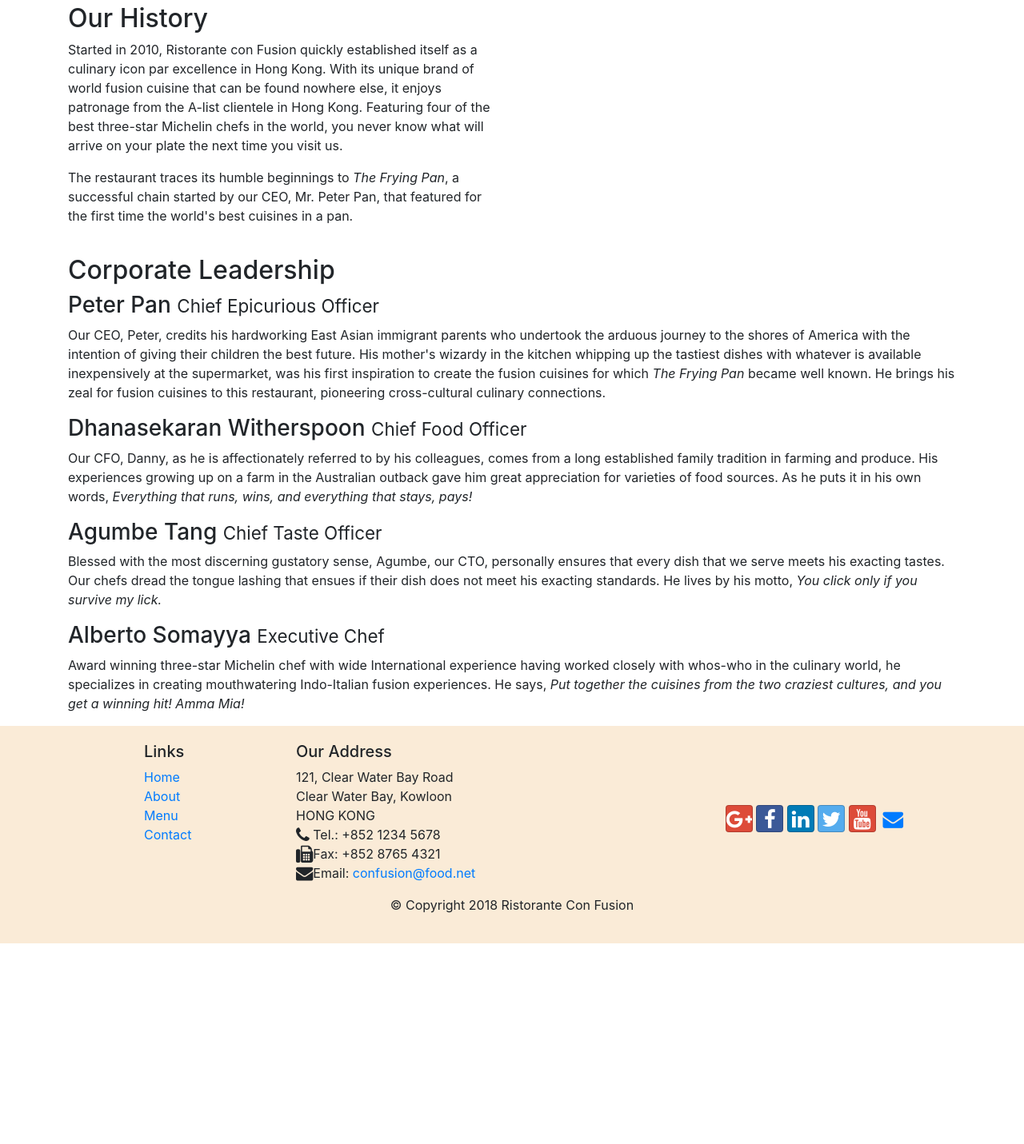
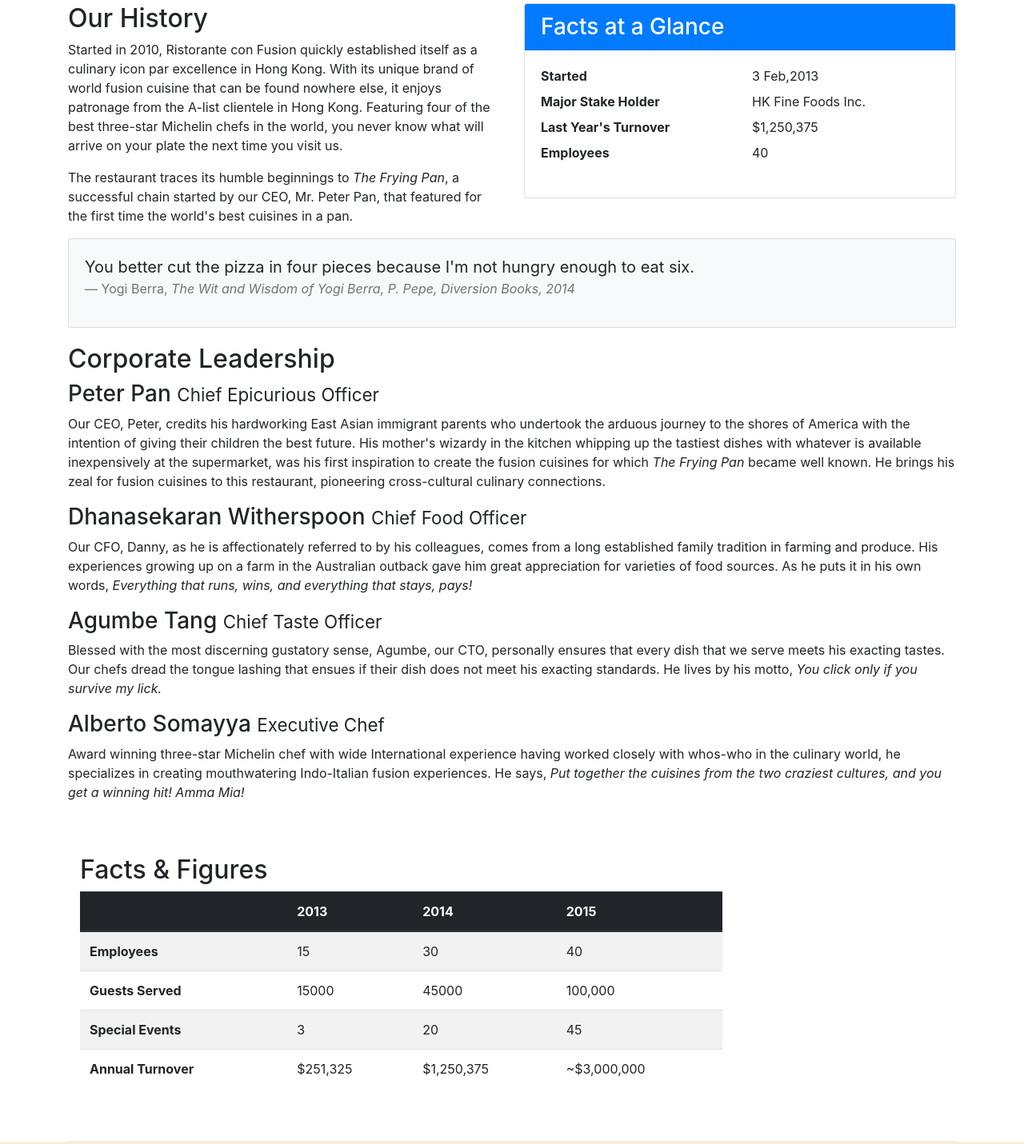
Before and after one commit to ankitkh97/learning-react, a website: page aboutus.html in a window 1280 px wide. Shown: the part 481-1912 px from the top of the page at 80% size. Before the commit the page ends 1661 px from the top, so only its background shows below. Drawn offline with nearby package versions, Linux system fonts and the light colour scheme.

Commit message:
images and media

```diff
--- a/aboutus.html
+++ b/aboutus.html
@@ -24,7 +24,7 @@
                 <button class="navbar-toggler" type="button" data-toggle="collapse" data-target="#navbarTogglerDemo01" aria-controls="navbarTogglerDemo01" aria-expanded="false" aria-label="Toggle navigation">
                     <span class="navbar-toggler-icon"></span>
                 </button>
-                <a class="navbar-brand mr-auto" href="./index.html">Ristorante Con Fusion</a>
+                <a class="navbar-brand mr-auto" href="./index.html"><img src="img/logo.png" height="30" width="41"></a>
                 <div class="collapse navbar-collapse" id="navbarTogglerDemo01">
                     <ul class="navbar-nav mr-auto">
                         <li class="nav-item"><a class="nav-link" href="./index.html"><span class="fa fa-home fa-lg"></span> Home</a></li>
@@ -69,7 +69,35 @@
                 <p>Started in 2010, Ristorante con Fusion quickly established itself as a culinary icon par excellence in Hong Kong. With its unique brand of world fusion cuisine that can be found nowhere else, it enjoys patronage from the A-list clientele in Hong Kong.  Featuring four of the best three-star Michelin chefs in the world, you never know what will arrive on your plate the next time you visit us.</p>
                 <p>The restaurant traces its humble beginnings to <em>The Frying Pan</em>, a successful chain started by our CEO, Mr. Peter Pan, that featured for the first time the world's best cuisines in a pan.</p>
             </div>
+            <div class="col-sm">
+                <div class="card">
+                    <h3 class="card-header bg-primary text-white">Facts at a Glance</h3>
+                    <div class="card-body">
+                        <dl class="row">
+                            <dt class="col-6">Started</dt>
+                            <dd class="col-6">3 Feb,2013</dd>
+                            <dt class="col-6">Major Stake Holder</dt>
+                            <dd class="col-6">HK Fine Foods Inc.</dd>
+                            <dt class="col-6">Last Year's Turnover</dt>
+                            <dd class="col-6">$1,250,375</dd>
+                            <dt class="col-6">Employees</dt>
+                            <dd class="col-6">40</dd>
+                        </dl>
+
+                    </div>
+                </div>
+            </div>
             <div class="col-12">
+                <div class="card card-body bg-light">
+                    <blockquote class="blockquote">
+                        <p class="mb-0">You better cut the pizza in four pieces because
+                            I'm not hungry enough to eat six.</p>
+                        <footer class="blockquote-footer">Yogi Berra,
+                        <cite title="Source Title">The Wit and Wisdom of Yogi Berra,
+                        P. Pepe, Diversion Books, 2014</cite>
+                        </footer>
+                    </blockquote>
+                </div>
             </div>
         </div>
 
@@ -86,6 +114,53 @@
                 <h3>Alberto Somayya <small>Executive Chef</small></h3>
                 <p class="d-none d-sm-block">Award winning three-star Michelin chef with wide International experience having worked closely with whos-who in the culinary world, he specializes in creating mouthwatering Indo-Italian fusion experiences. He says, <em>Put together the cuisines from the two craziest cultures, and you get a winning hit! Amma Mia!</em></p>
             </div>
+       </div>
+
+       <div class="row row-content">
+           <div class="col-12 col-sm-9">
+               <h2>Facts &amp; Figures</h2>
+               <div class="table-responsive">
+                <table class="table table-striped">
+                    <thead class="thead-dark">
+                        <tr>
+                            <th>&nbsp;</th>
+                            <th>2013</th>
+                            <th>2014</th>
+                            <th>2015</th>
+                        </tr>
+                    </thead>
+                    <tbody>
+                        <tr>
+                            <th>Employees</th>
+                            <td>15</td>
+                            <td>30</td>
+                            <td>40</td>
+                        </tr>
+                        <tr>
+                            <th>Guests Served</th>
+                            <td>15000</td>
+                            <td>45000</td>
+                            <td>100,000</td>
+                        </tr>
+                        <tr>
+                            <th>Special Events</th>
+                            <td>3</td>
+                            <td>20</td>
+                            <td>45</td>
+                        </tr>
+                        <tr>
+                            <th>Annual Turnover</th>
+                            <td>$251,325</td>
+                            <td>$1,250,375</td>
+                            <td>~$3,000,000</td>
+                        </tr>
+                    </tbody>
+                </table>
+            </div>
+           </div>
+           <div class="col-12 col-sm-3">
+
+           </div>
        </div>
 
     </div>
```
Also changed, not shown: contactus.html (+1 -1 lines), index.html (+20 -8 lines), img/alberto.png (added), img/buffet.png (added), img/logo.png (added), img/uthappizza.png (added), 1 other file.
